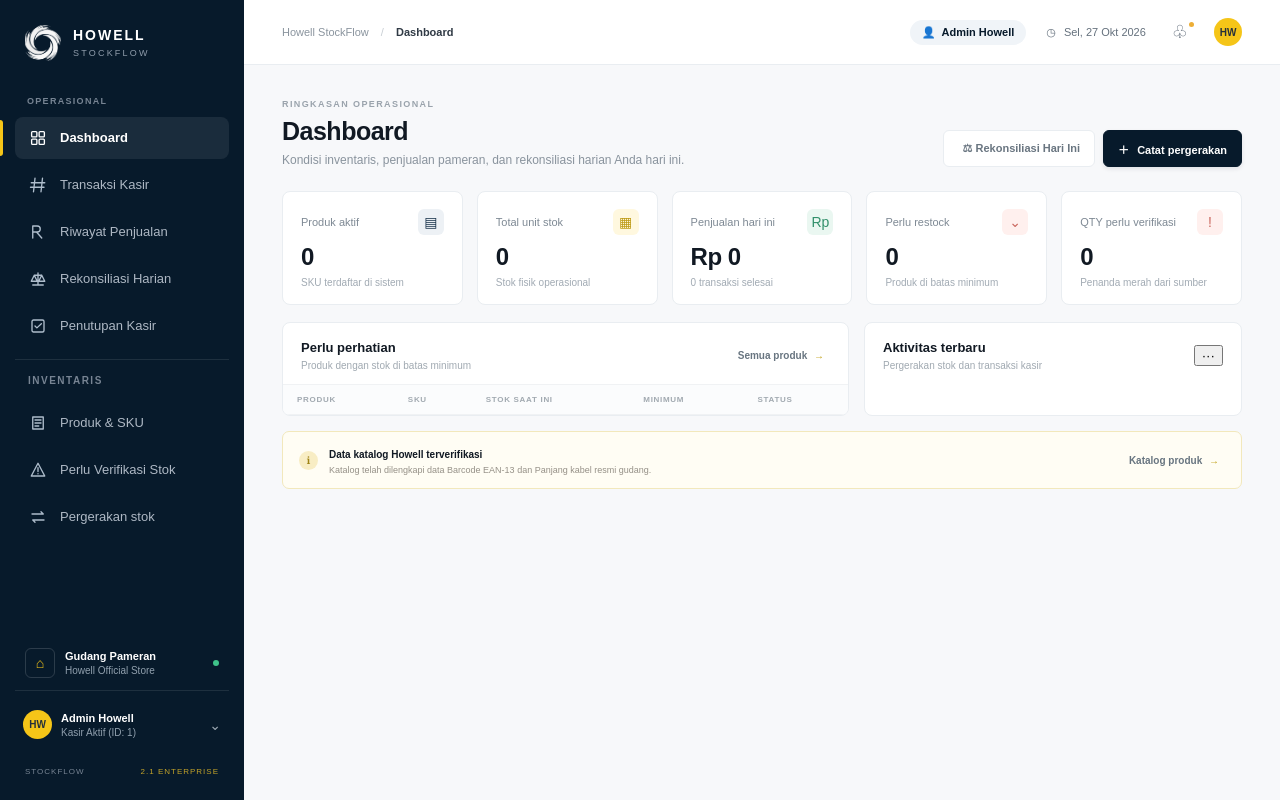
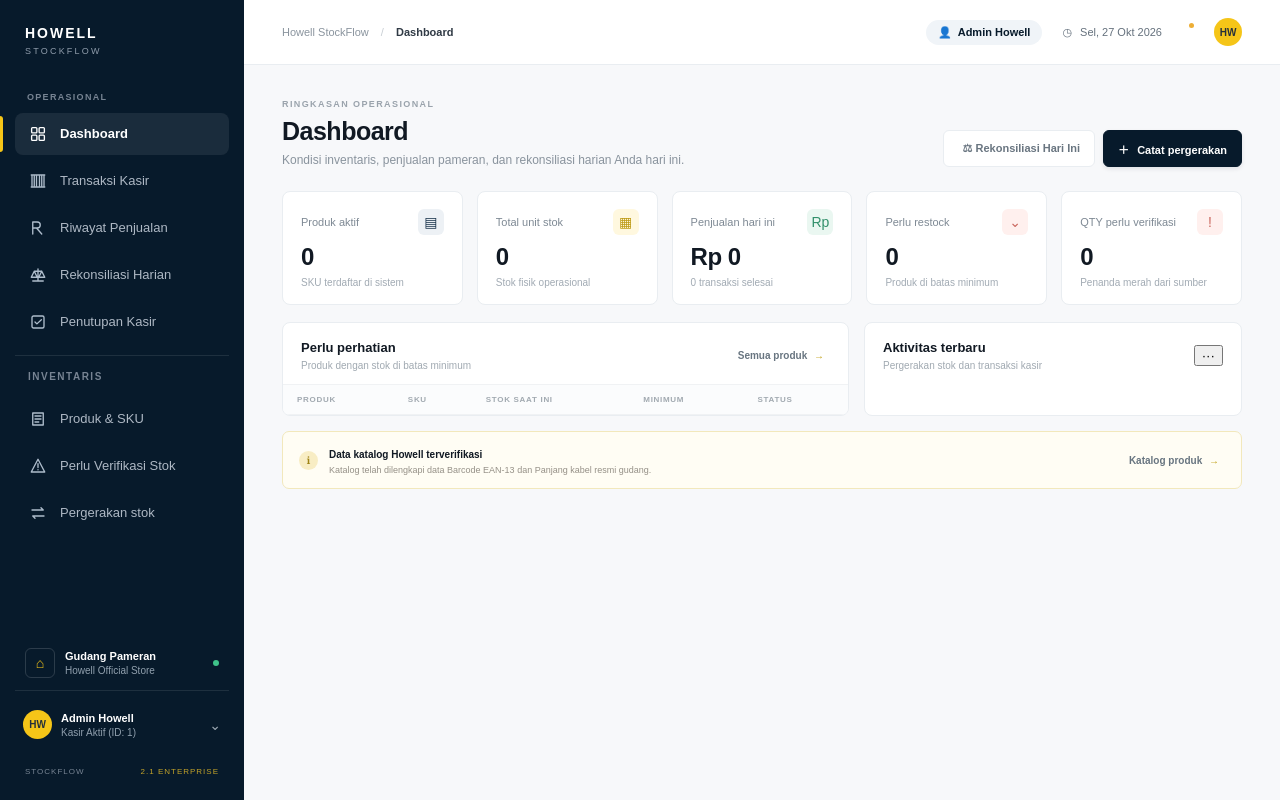
Before and after one commit to wildanfi12/stockflow, a website: page index.html in a window 1280 px wide. Drawn offline with Linux system fonts and the light colour scheme; no server answers.

Commit message:
Hapus logo grafis dan rapikan ikon header

```diff
--- a/index.html
+++ b/index.html
@@ -9,13 +9,12 @@
 <body>
 <aside class="sidebar">
   <div class="brand">
-    <div class="brand-mark"><img src="./assets/howell-symbol.png" alt="Logo Howell"></div>
     <div><b>HOWELL</b><span>STOCKFLOW</span></div>
   </div>
   <div class="workspace-label">OPERASIONAL</div>
   <nav>
     <button class="nav active" data-page="dashboard"><span class="nav-icon" aria-hidden="true"><svg viewBox="0 0 24 24" fill="none" stroke="currentColor" stroke-width="1.8" stroke-linecap="round" stroke-linejoin="round"><rect x="3.5" y="3.5" width="7" height="7" rx="1.2"/><rect x="13.5" y="3.5" width="7" height="7" rx="1.2"/><rect x="3.5" y="13.5" width="7" height="7" rx="1.2"/><rect x="13.5" y="13.5" width="7" height="7" rx="1.2"/></svg></span>Dashboard</button>
-    <button class="nav" data-page="scan"><span class="nav-icon" aria-hidden="true"><svg viewBox="0 0 24 24" fill="none" stroke="currentColor" stroke-width="1.8" stroke-linecap="round"><path d="M8 3 6 21M18 3l-2 18M3 9h18M2 15h18"/></svg></span>Transaksi Kasir</button>
+    <button class="nav" data-page="scan"><span class="nav-icon" aria-hidden="true"><svg viewBox="0 0 24 24" fill="none" stroke="currentColor" stroke-width="1.8" stroke-linecap="round"><path d="M4 5v14M7 5v14M10 5v14M14 5v14M17 5v14M20 5v14"/><path d="M3 4h18M3 20h18"/></svg></span>Transaksi Kasir</button>
     <button class="nav" data-page="sales"><span class="nav-icon" aria-hidden="true"><svg viewBox="0 0 24 24" fill="none" stroke="currentColor" stroke-width="1.8" stroke-linecap="round" stroke-linejoin="round"><path d="M5 20V4h6a4 4 0 0 1 0 8H5m5 0 7 8"/></svg></span>Riwayat Penjualan</button>
     <button class="nav" data-page="reconciliation"><span class="nav-icon" aria-hidden="true"><svg viewBox="0 0 24 24" fill="none" stroke="currentColor" stroke-width="1.8" stroke-linecap="round" stroke-linejoin="round"><path d="M12 4v16M7 7h10M5 20h14M7 7l-4 8h8L7 7Zm10 0-4 8h8l-4-8Z"/></svg></span>Rekonsiliasi Harian</button>
     <button class="nav" data-page="closing"><span class="nav-icon" aria-hidden="true"><svg viewBox="0 0 24 24" fill="none" stroke="currentColor" stroke-width="1.8" stroke-linecap="round" stroke-linejoin="round"><rect x="4" y="4" width="16" height="16" rx="2"/><path d="m8 12 2.5 2.5L16.5 9"/></svg></span>Penutupan Kasir</button>
@@ -50,7 +49,7 @@
         <span>👤</span><b id="topCashierName">Admin Howell</b>
       </div>
       <div class="date-chip"><span>◷</span><span id="today"></span></div>
-      <button class="icon-btn" aria-label="Notifikasi">♧<i></i></button>
+      <button class="icon-btn" aria-label="Notifikasi"><svg viewBox="0 0 24 24" aria-hidden="true"><path d="M18 9a6 6 0 0 0-12 0c0 7-3 7-3 9h18c0-2-3-2-3-9M10 21h4"/></svg><i></i></button>
       <div class="top-avatar" id="topAvatar">HW</div>
     </div>
   </header>
```
